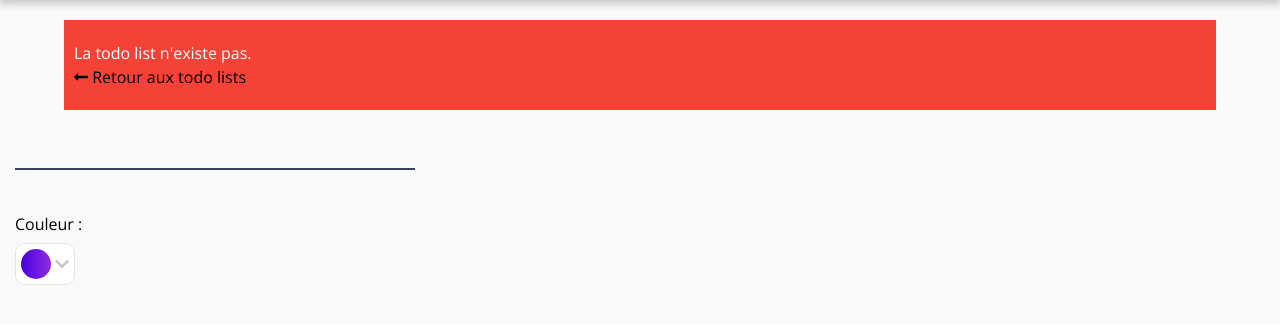
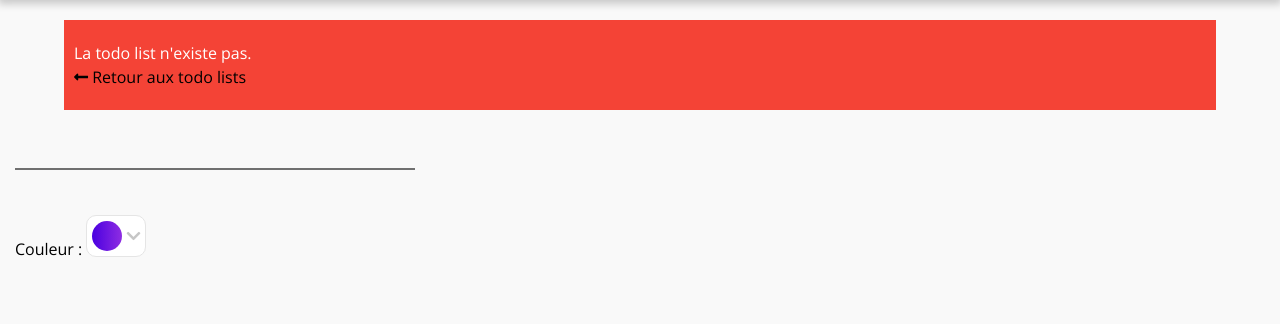
Before and after one commit to EmpireDemocratiqueDuPoulpe/Just-Do-It, a PHP site: page /view_todo_list.php in a window 1280 px wide. Shown: the part 95-419 px from the top of the page. Run offline with PHP 8.4, Linux system fonts and the light colour scheme; a user stored in the database is signed in; data that the repository does not hold is empty.

Commit message:
Réglage d'un bug sur le Color Selector.

```diff
--- a/assets/css/main.css
+++ b/assets/css/main.css
@@ -57,6 +57,11 @@ form.noUpperMargin  { margin-top: 0; }
 }
 
 .field.double div { width: 190px; }
+
+.field.inline label,
+.field.inline input:not(.cSRadio) {
+    display: inline-block;
+}
 
 /* Label */
 .field label {
@@ -288,8 +293,8 @@ header {
     color: #FFFFFF;
 }
 
-.field input:placeholder-shown  { border-color: #354261; }
-.field input:focus              { border-color: #FFFFFF; }
+.todoList .field input:placeholder-shown  { border-color: #354261; }
+.todoList .field input:focus              { border-color: #FFFFFF; }
 
 /* Colors */
 .todoList.purple .tlHead,
@@ -468,7 +473,7 @@ header {
 }
 
 .tlBody li:hover {
-    background-color: #e5e5e5;
+    background-color: #efefef;
 }
 
 /* Checkboxes and labels */
@@ -555,6 +560,11 @@ header {
     border-radius: 10px;
 }
 
+.field.inline #colorSelector {
+    display: inline-block;
+    line-height: 40px;
+}
+
 #cSCheckbox {
     position: absolute;
     top: 0;
@@ -617,6 +627,7 @@ header {
 }
 
 #cSCheckbox:checked ~ #cSOptions                            { background-color: #FFFFFF; border-color: #e5e5e5; height: auto; }
+#cSCheckbox:checked ~ #cSOptions .cSOption                  { pointer-events: all; cursor: pointer; }
 #cSCheckbox:checked ~ #cSOptions .cSOption:not(:last-child) { border-bottom: thin #e5e5e5 solid; }
 #cSCheckbox:checked ~ #cSOptions .cSOption:hover            { background: #efefef; }
 #cSCheckbox:checked ~ #cSOptions .cSRadio                   { display: block; }
@@ -630,7 +641,9 @@ header {
     padding: 5px 0;
     z-index: 250;
     transition: background-color 250ms;
-    cursor: pointer;
+
+    pointer-events: none;
+    cursor: default;
 }
 
 .cSOption:first-child   { border-radius: 9px 9px 0 0; }
--- a/views/view_todo_list_v.php
+++ b/views/view_todo_list_v.php
@@ -26,7 +26,7 @@
                     </div>
 
                     <!-- Todo list color -->
-                    <div class="field">
+                    <div class="field inline">
                         <label for="tColor">Couleur :</label>
 
                         <!-- Color selector -->
```
